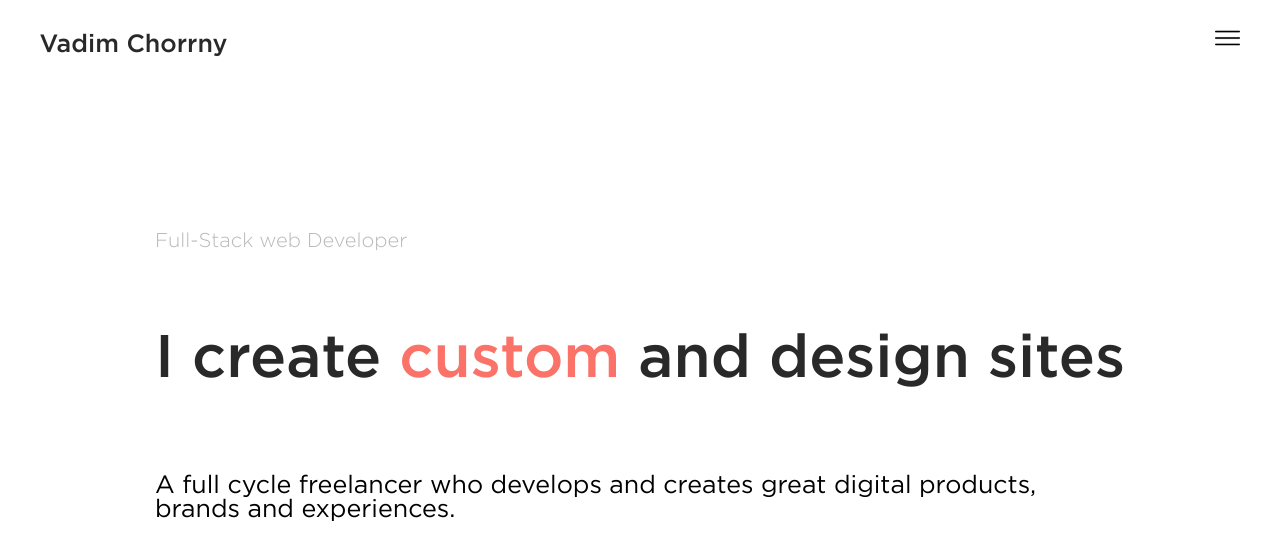
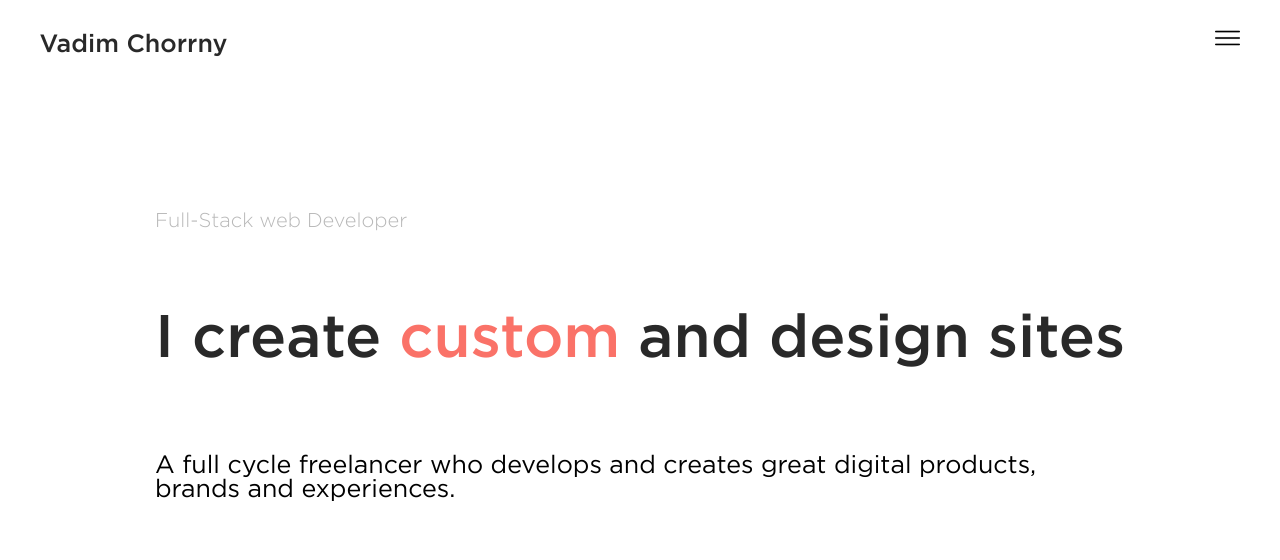
Before and after one commit to VadimChorrny/About-Me, a React (Create React App) app: page /menu in a window 1280 px wide. Shown: the top 560 px of the page. Built offline with nearby package versions, Linux system fonts and the light colour scheme.

Commit message:
fix size

```diff
--- a/src/Index.scss
+++ b/src/Index.scss
@@ -52,6 +52,7 @@ $red: #FA7268;
     font-size: 25px;
     color: $black;
     font-family: GMed;
+
 }
 
 .header__burgermenu img{
@@ -66,21 +67,19 @@ $red: #FA7268;
     display: flex;
     justify-content: center;
     align-items: center;
-    margin-top: 130px;
+    margin-top: 110px;
 }
 
 .contents__inner{
     display: flex;
     justify-content: center;
     flex-direction: column;
-    column-gap: 5px;
 }
 
 .contents__text_first{
     font-family: GLight;
     font-size: 20px;
     color: $gray;
-
 }
 
 .contents__text_second{
```
